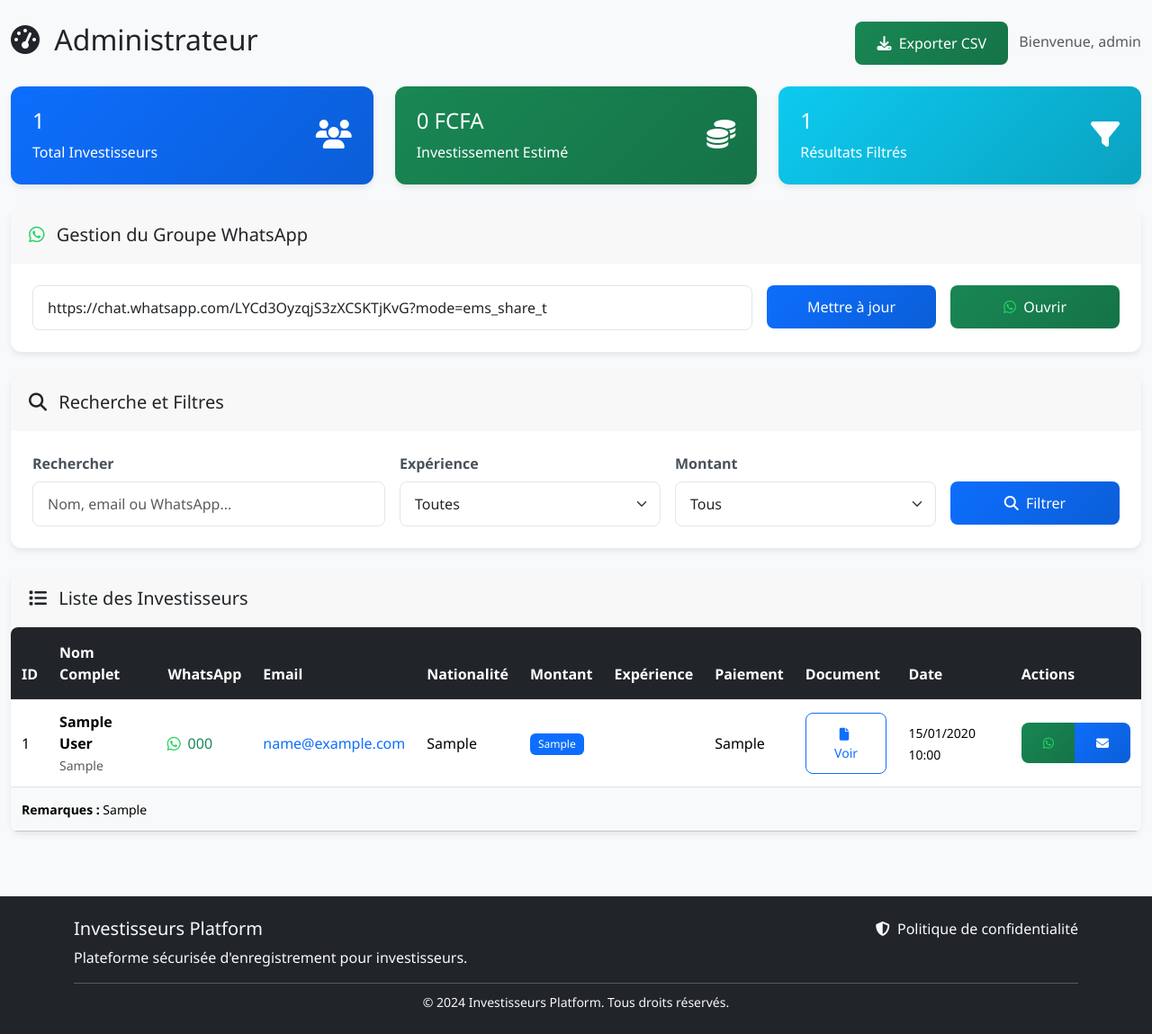
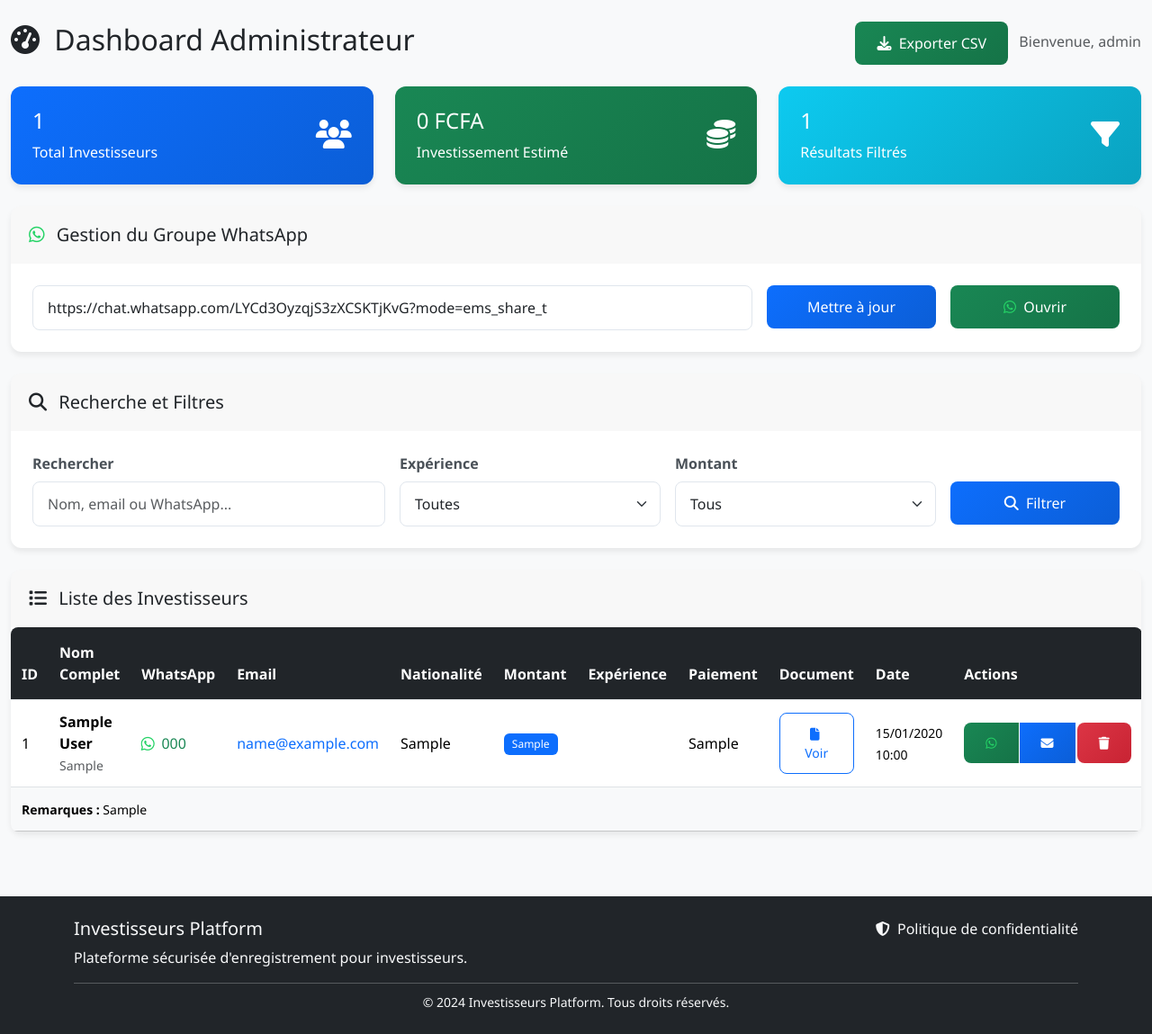
Before and after one commit to Djiento/ActionnaireInscrit, a Flask app: page /admin/dashboard in a window 1280 px wide. Shown: the part 56-1205 px from the top of the page at 90% size. Run offline with Flask 3, Linux system fonts and the light colour scheme; a user stored in the database is signed in; tables that the repository leaves empty hold one stand-in row (values such as "Sample post"); some libraries are stand-ins or nearby versions.

Commit message:
Modifier dashbord

```diff
--- a/routes.py
+++ b/routes.py
@@ -9,13 +9,16 @@ from app import app, db, login_manager
 from models import Investor, Admin, Settings
 from forms import InvestorRegistrationForm, AdminLoginForm, WhatsAppSettingsForm
 
+
 @login_manager.user_loader
 def load_user(user_id):
     return Admin.query.get(int(user_id))
 
+
 def allowed_file(filename):
     return '.' in filename and \
-           filename.rsplit('.', 1)[1].lower() in {'pdf', 'jpg', 'jpeg', 'png'}
+        filename.rsplit('.', 1)[1].lower() in {'pdf', 'jpg', 'jpeg', 'png'}
+
 
 def save_uploaded_file(file):
     if file and allowed_file(file.filename):
@@ -26,6 +29,7 @@ def save_uploaded_file(file):
         file.save(file_path)
         return unique_filename
     return None
+
 
 @app.route('/', methods=['GET', 'POST'])
 def index():
@@ -66,9 +70,9 @@ def index():
             whatsapp_link = settings.whatsapp_group_link if settings else '#'
 
             return render_template('index.html',
-                                 form=InvestorRegistrationForm(),  # Reset form
-                                 success=True,
-                                 whatsapp_link=whatsapp_link)
+                                   form=InvestorRegistrationForm(),  # Reset form
+                                   success=True,
+                                   whatsapp_link=whatsapp_link)
         except Exception as e:
             db.session.rollback()
             flash('Erreur lors de l\'inscription. Veuillez réessayer.', 'danger')
@@ -76,9 +80,11 @@ def index():
 
     return render_template('index.html', form=form)
 
+
 @app.route('/privacy')
 def privacy():
     return render_template('privacy.html')
+
 
 @app.route('/admin/login', methods=['GET', 'POST'])
 def admin_login():
@@ -100,12 +106,14 @@ def admin_login():
 
     return render_template('admin_login.html', form=form)
 
+
 @app.route('/admin/logout')
 @login_required
 def admin_logout():
     logout_user()
     flash('Déconnexion réussie.', 'info')
     return redirect(url_for('index'))
+
 
 @app.route('/admin/dashboard')
 @login_required
@@ -144,21 +152,12 @@ def admin_dashboard():
 
     # Calculate estimated total investment (simplified)
     investment_mapping = {
-
         '100000': 10000,
         '200000': 200000,
         '300000': 300000,
         '400000': 400000,
         '500000': 500000,
         '5000000+': 5000000,
-
-        #'100000-250000': 350000,
-        #'500000-2500000': 1500000,
-        #'2500000-5000000': 3750000,
-        #'5000000-12500000': 8750000,
-        #'12500000-25000000': 18750000,
-        #'25000000-50000000': 37500000,
-        #'50000000+': 75000000
     }
 
     total_estimated = 0
@@ -172,14 +171,15 @@ def admin_dashboard():
         whatsapp_form.whatsapp_group_link.data = settings.whatsapp_group_link
 
     return render_template('admin_dashboard.html',
-                         investors=investors,
-                         total_investors=total_investors,
-                         total_estimated=total_estimated,
-                         search=search,
-                         experience_filter=experience_filter,
-                         amount_filter=amount_filter,
-                         whatsapp_form=whatsapp_form,
-                         settings=settings)
+                           investors=investors,
+                           total_investors=total_investors,
+                           total_estimated=total_estimated,
+                           search=search,
+                           experience_filter=experience_filter,
+                           amount_filter=amount_filter,
+                           whatsapp_form=whatsapp_form,
+                           settings=settings)
+
 
 @app.route('/admin/update-whatsapp', methods=['POST'])
 @login_required
@@ -206,10 +206,39 @@ def update_whatsapp():
 
     return redirect(url_for('admin_dashboard'))
 
+
 @app.route('/uploads/<filename>')
 @login_required
 def uploaded_file(filename):
     return send_from_directory(app.config['UPLOAD_FOLDER'], filename)
+
+
+@app.route('/admin/delete-investor/<int:investor_id>', methods=['POST'])
+@login_required
+def delete_investor(investor_id):
+    investor = Investor.query.get_or_404(investor_id)
+
+    try:
+        # Delete associated file if exists
+        if investor.identity_document:
+            file_path = os.path.join(app.config['UPLOAD_FOLDER'], investor.identity_document)
+            if os.path.exists(file_path):
+                os.remove(file_path)
+                app.logger.info(f"Deleted file: {file_path}")
+
+        # Delete investor from database
+        investor_name = investor.full_name
+        db.session.delete(investor)
+        db.session.commit()
+
+        flash(f'Investisseur "{investor_name}" supprimé avec succès !', 'success')
+    except Exception as e:
+        db.session.rollback()
+        flash('Erreur lors de la suppression de l\'investisseur.', 'danger')
+        app.logger.error(f"Error deleting investor {investor_id}: {e}")
+
+    return redirect(url_for('admin_dashboard'))
+
 
 @app.route('/admin/export-csv')
 @login_required
@@ -253,14 +282,17 @@ def export_csv():
         headers={"Content-Disposition": "attachment;filename=investisseurs.csv"}
     )
 
+
 @app.errorhandler(413)
 def too_large(e):
     flash('Le fichier est trop volumineux. Taille maximale autorisée : 16 MB', 'danger')
     return redirect(url_for('index'))
 
+
 @app.errorhandler(404)
 def not_found(e):
     return render_template('base.html', error="Page non trouvée"), 404
+
 
 @app.errorhandler(500)
 def internal_error(e):
--- a/static/css/style.css
+++ b/static/css/style.css
@@ -333,6 +333,30 @@ footer a:hover {
     outline-offset: 2px;
 }
 
+/* Delete button styling */
+.btn-danger {
+    background: linear-gradient(135deg, #dc3545 0%, #c82333 100%);
+    border: none;
+}
+
+.btn-danger:hover {
+    background: linear-gradient(135deg, #c82333 0%, #b21e2f 100%);
+    transform: translateY(-1px);
+}
+
+.btn-group .btn {
+    margin-right: 2px;
+}
+
+.btn-group .btn:last-child {
+    margin-right: 0;
+}
+
+/* Confirmation dialog styling */
+.delete-form {
+    display: inline-block;
+}
+
 /* Error states */
 .is-invalid {
     border-color: var(--danger-color) !important;
--- a/templates/admin_dashboard.html
+++ b/templates/admin_dashboard.html
@@ -9,7 +9,7 @@
             <div class="d-flex justify-content-between align-items-center mb-4">
                 <h2>
                     <i class="fas fa-tachometer-alt me-2"></i>
-                    Administrateur
+                    Dashboard Administrateur
                 </h2>
                 <div>
                     <a href="{{ url_for('export_csv') }}" class="btn btn-success me-2">
@@ -135,11 +135,12 @@
                             <label class="form-label">Montant</label>
                             <select name="amount" class="form-select">
                                 <option value="">Tous</option>
-                                <option value="100000" {{ 'selected' if amount_filter == '100000' }}>100 000 FCFA</option>
-                                <option value="200000" {{ 'selected' if amount_filter == '200000' }}>200 000 FCFA</option>
-                                <option value="300000" {{ 'selected' if amount_filter == '300000' }}>300 000 FCFA</option>
-                                <option value="400000" {{ 'selected' if amount_filter == '400000' }}>400 000 FCFA</option>
-                                <option value="5000000+" {{ 'selected' if amount_filter == '5000000+' }}>5000000 FCFA et plus</option>
+                                <option value="500000-2500000" {{ 'selected' if amount_filter == '500000-2500000' }}>500 000 - 2 500 000 FCFA</option>
+                                <option value="2500000-5000000" {{ 'selected' if amount_filter == '2500000-5000000' }}>2 500 000 - 5 000 000 FCFA</option>
+                                <option value="5000000-12500000" {{ 'selected' if amount_filter == '5000000-12500000' }}>5 000 000 - 12 500 000 FCFA</option>
+                                <option value="12500000-25000000" {{ 'selected' if amount_filter == '12500000-25000000' }}>12 500 000 - 25 000 000 FCFA</option>
+                                <option value="25000000-50000000" {{ 'selected' if amount_filter == '25000000-50000000' }}>25 000 000 - 50 000 000 FCFA</option>
+                                <option value="50000000+" {{ 'selected' if amount_filter == '50000000+' }}>50 000 000 FCFA et plus</option>
                             </select>
                         </div>
                         <div class="col-md-2">
@@ -257,6 +258,14 @@
                                                title="Envoyer un email">
                                                 <i class="fas fa-envelope"></i>
                                             </a>
+                                            <form method="POST" action="{{ url_for('delete_investor', investor_id=investor.id) }}"
+                                                  style="display: inline;"
+                                                  onsubmit="return confirm('Êtes-vous sûr de vouloir supprimer {{ investor.full_name }} ? Cette action est irréversible et supprimera aussi tous ses documents.');">
+                                                <button type="submit" class="btn btn-sm btn-danger"
+                                                        title="Supprimer définitivement">
+                                                    <i class="fas fa-trash"></i>
+                                                </button>
+                                            </form>
                                         </div>
                                     </td>
                                 </tr>
```
Also changed, not shown: instance/investors.db.
